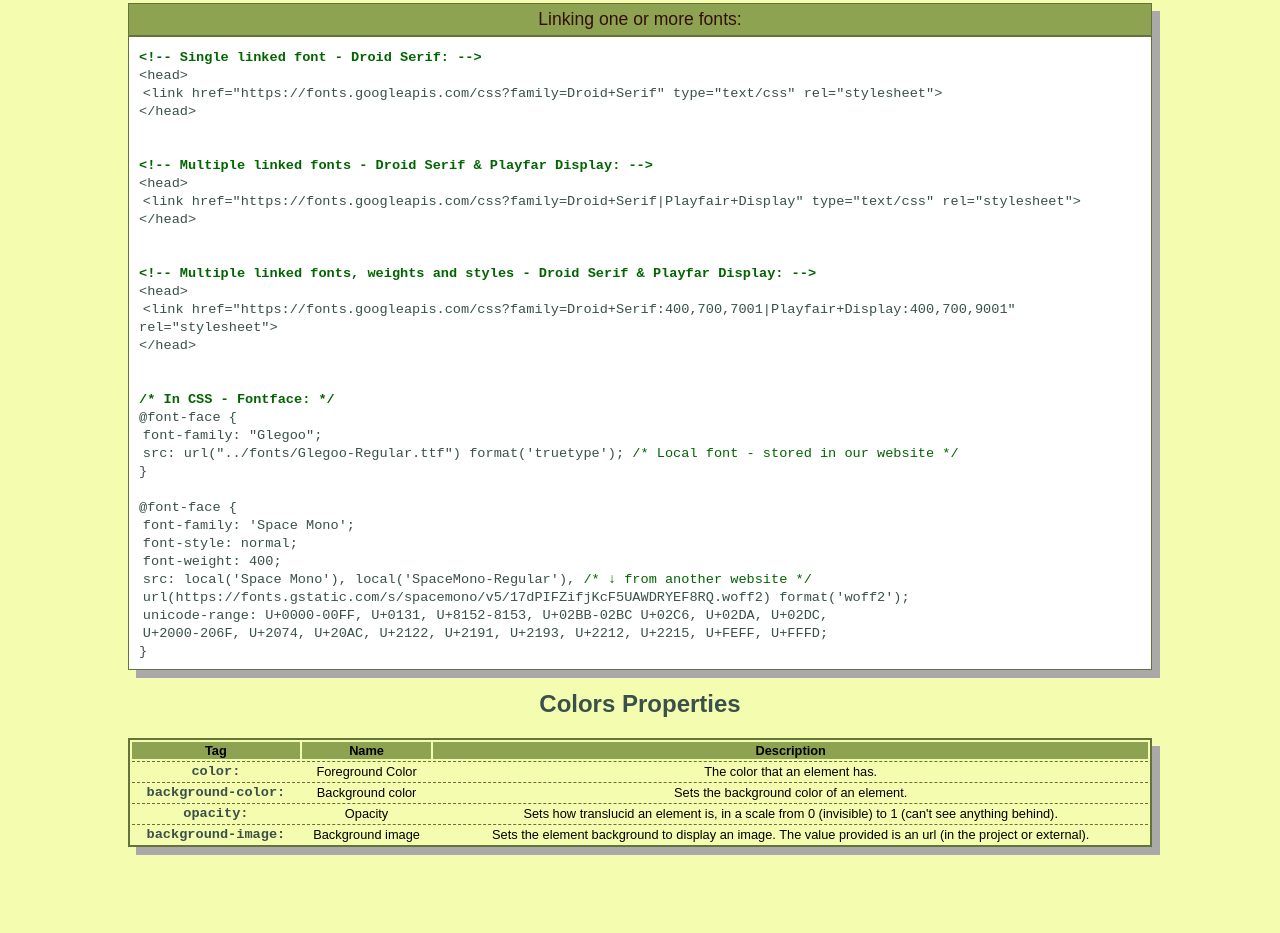
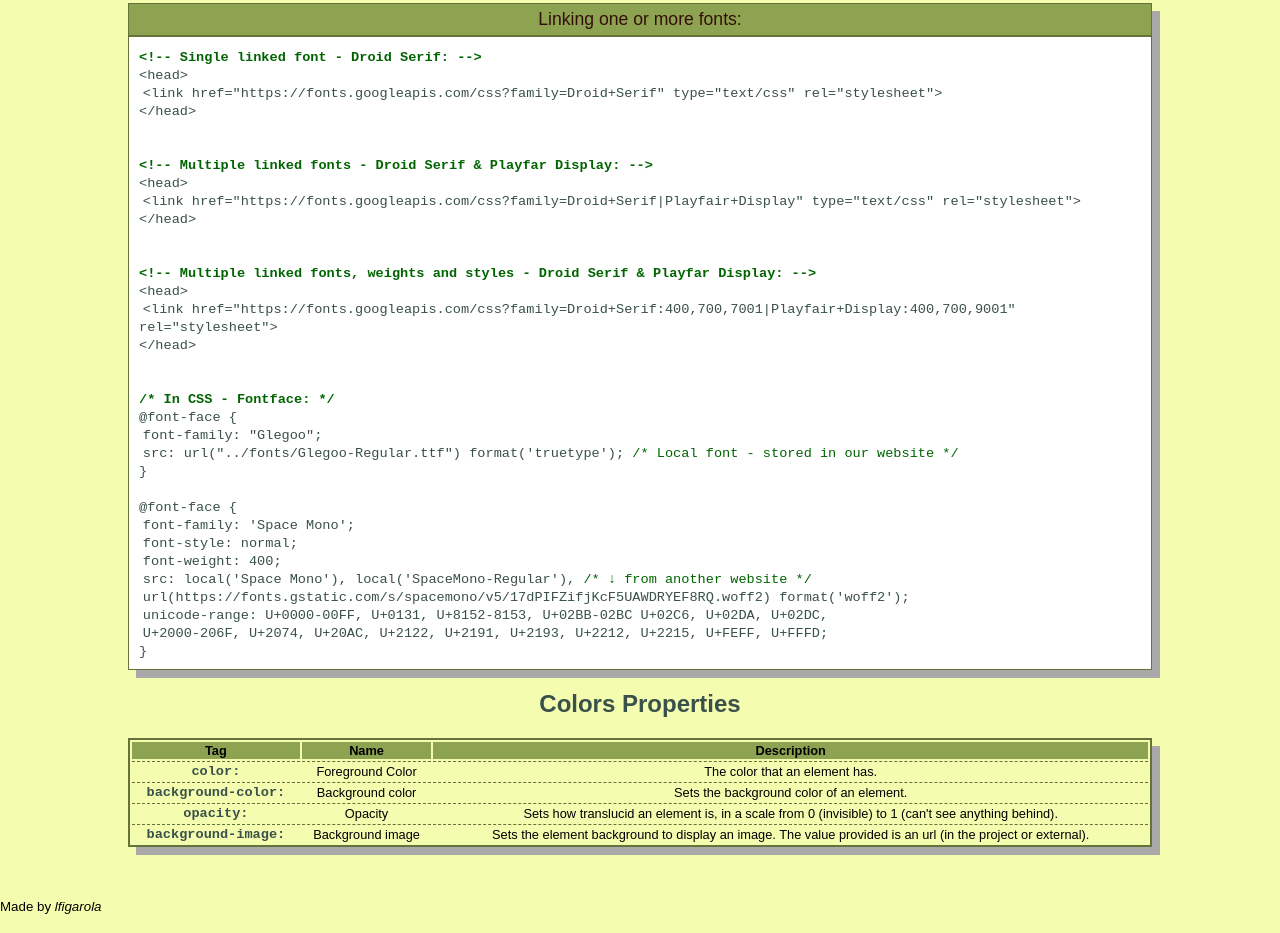
Before and after one commit to lfigarola/lfigarola.github.io, a plain HTML site: page cc_proy/cheat_sheet/index.html in a window 1280 px wide. Shown: the part 490-1423 px from the top of the page. Before the commit the page ends 1387 px from the top, so only its background shows below. Drawn offline with Linux system fonts and the light colour scheme.

Commit message:
Update index.html
Added footer

```diff
--- a/cc_proy/cheat_sheet/index.html
+++ b/cc_proy/cheat_sheet/index.html
@@ -160,6 +160,9 @@
         </main>
 
         <footer>
+            <small>Made by <i>lfigarola</i></small>
+            <br>
+            <br>
         </footer>
 
     </body>
```
